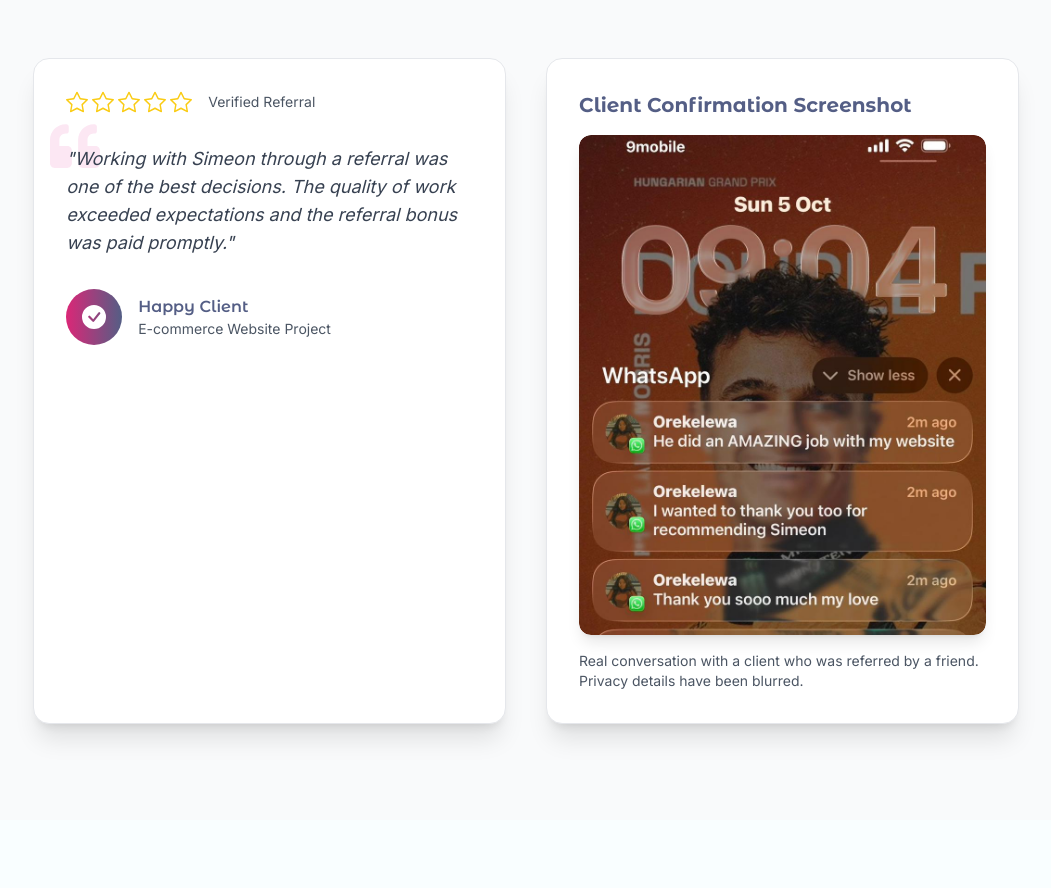
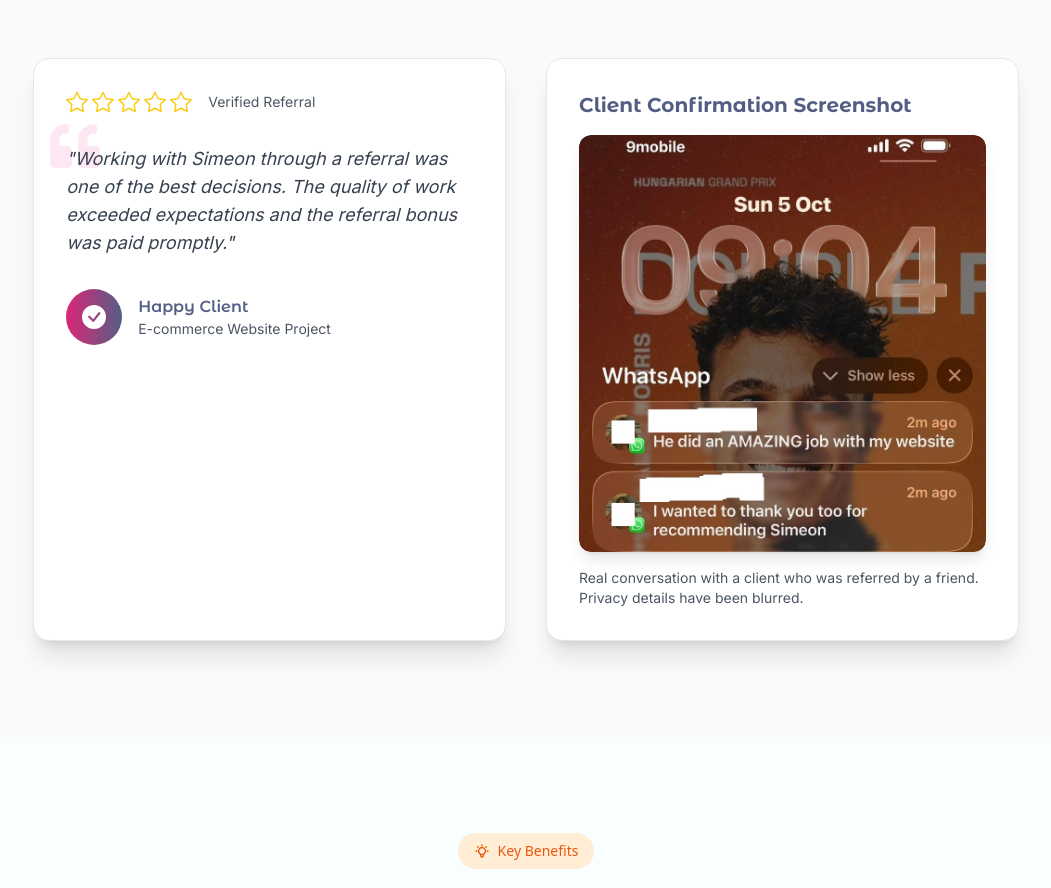
Before and after one commit to Simeon-Azeh/simeonportfolio, a React (Vite) app: page /referrals in a window 1280 px wide. Shown: the part 2500-3388 px from the top of the page, without its empty margins (114-1165 px from the left). Built offline with nearby package versions, Linux system fonts and the light colour scheme; no server answers; the database is empty.

Commit message:
Implement code changes to enhance functionality and improve performance

```diff
--- a/src/pages/referrals.tsx
+++ b/src/pages/referrals.tsx
@@ -11,7 +11,7 @@ import { FaHandshake, FaMoneyBillWave, FaRocket, FaUserFriends, FaQuoteLeft } fr
 import { HiOutlineClipboardCheck, HiOutlineLightBulb, HiOutlineSparkles } from 'react-icons/hi';
 import { Link } from 'react-router-dom';
 // Use a public URL for the screenshot image
-const referralScreenshot = '/images/screenshot-proof.jpeg';
+const referralScreenshot = '/images/screenshot-proof.jpg';
 
 const Referrals = () => {
   const { t } = useTranslation();
```
Also changed, not shown: public/images/screenshot-proof.jpeg (deleted), public/images/screenshot-proof.jpg (added).
